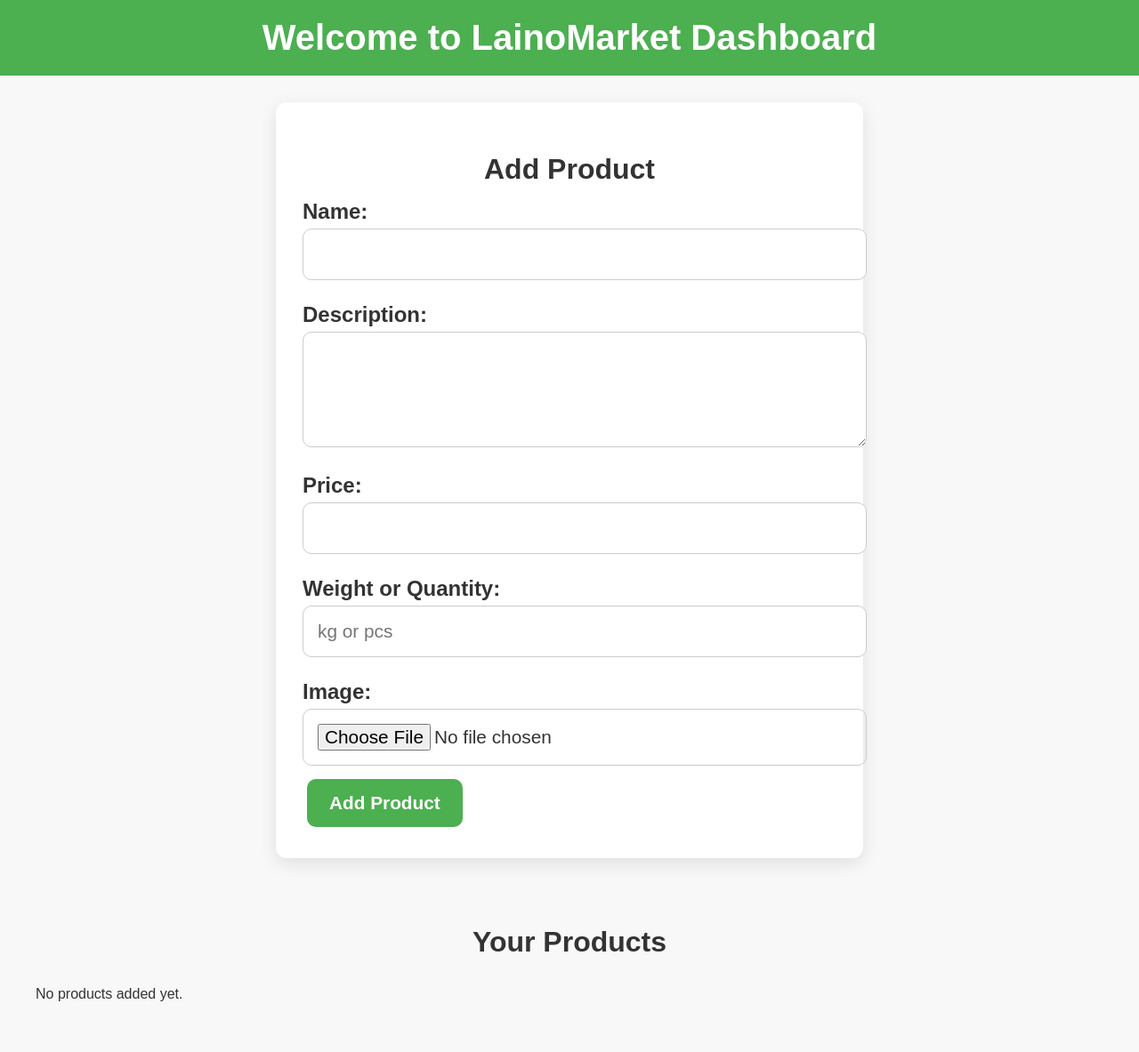
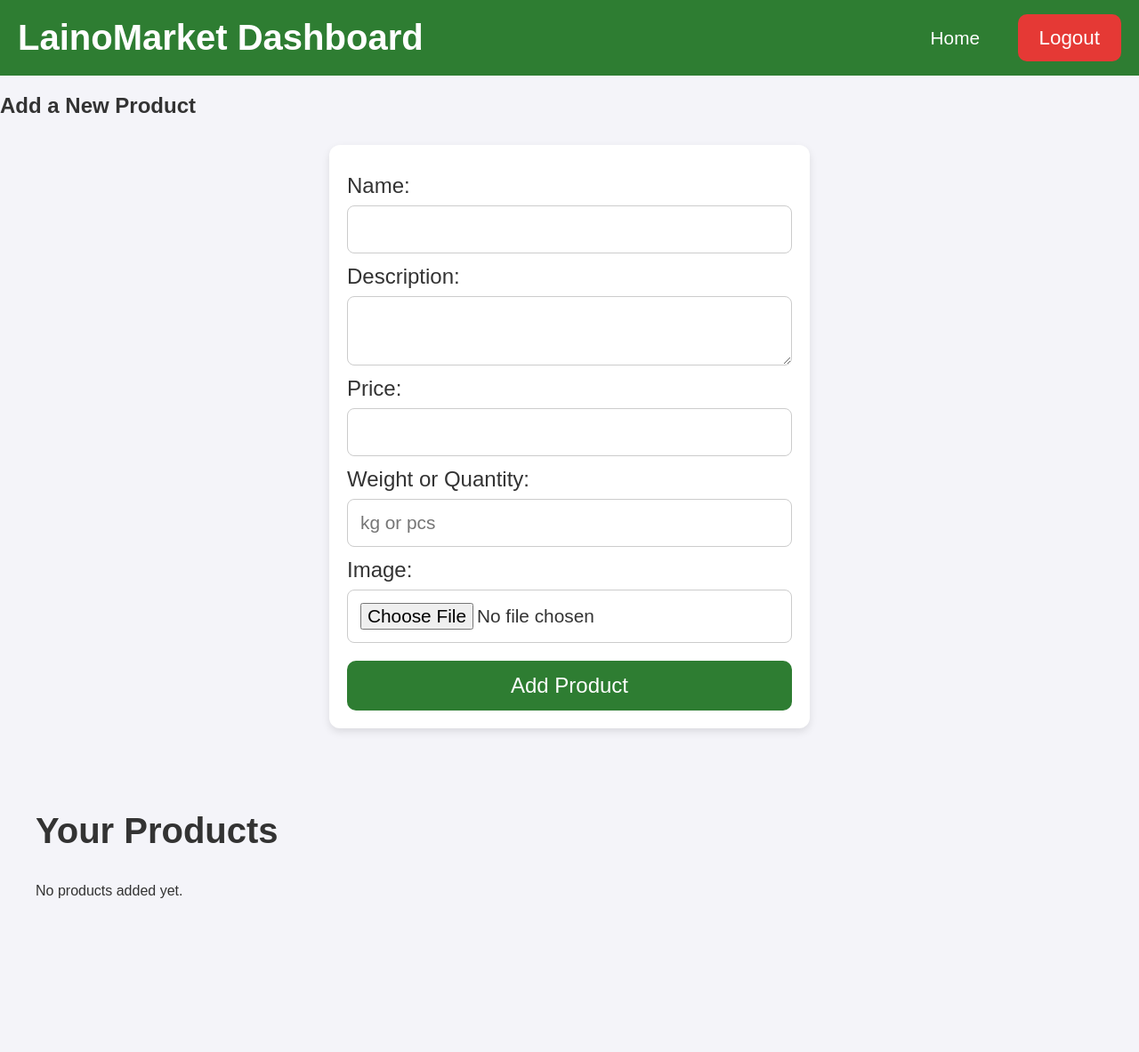
Before and after one commit to chirusemion/LainoMarket, a Flask app: page /dashboard in a window 1280 px wide. Shown: the whole page at 89% size. After the commit the page ends 1010 px from the top, so only its background shows below. Run offline with Flask 3, Linux system fonts and the light colour scheme; the visitor is signed in with stand-in values (Sample User, id 1).

Commit message:
Updated login, dashboard, home templates and style.css with bigger UI and logout button

```diff
--- a/static/css/style.css
+++ b/static/css/style.css
@@ -1,19 +1,19 @@
-/* =========================
-   GLOBAL STYLES
-========================= */
+/* General Reset */
 body {
+    margin: 0;
     font-family: Arial, sans-serif;
-    margin: 0;
-    padding: 0;
-    background: #f8f8f8;
+    background-color: #f4f4f9;
     color: #333;
 }
 
+/* Header */
 header {
-    background: #4CAF50;
+    background-color: #2E7D32;
     color: white;
     padding: 20px;
-    text-align: center;
+    display: flex;
+    justify-content: space-between;
+    align-items: center;
 }
 
 header h1 {
@@ -21,230 +21,212 @@ header h1 {
     margin: 0;
 }
 
-h2 {
-    font-size: 2rem;
-    margin-bottom: 15px;
-    text-align: center;
+nav a {
+    text-decoration: none;
+    color: white;
+    font-size: 1.3rem;
+    margin-left: 20px;
+    padding: 12px 18px;
+    border-radius: 8px;
+    transition: background-color 0.3s;
 }
 
-/* =========================
-   BUTTONS
-========================= */
-button, .btn {
-    display: inline-block;
-    padding: 15px 25px;
-    font-size: 1.3rem;
-    font-weight: bold;
-    border: none;
-    border-radius: 10px;
-    background-color: #4CAF50;
-    color: white;
-    text-align: center;
-    cursor: pointer;
-    transition: background 0.3s ease;
-    margin: 5px;
+nav a:hover {
+    background-color: #1B5E20;
 }
 
-button:hover, .btn:hover {
-    background-color: #388E3C;
+/* Logout Button */
+.logout-btn {
+    background-color: #E53935;
+    font-size: 1.4rem;
+    padding: 14px 24px;
+    border-radius: 10px;
 }
 
-/* =========================
-   DASHBOARD FORM
-========================= */
-.add-product-form {
-    max-width: 600px;
-    width: 95%;
-    margin: 30px auto;
-    padding: 30px;
-    background: #fff;
-    border-radius: 12px;
-    box-shadow: 0 6px 20px rgba(0,0,0,0.1);
+.logout-btn:hover {
+    background-color: #B71C1C;
 }
 
-.add-product-form label {
-    display: block;
-    font-size: 1.5rem;
-    font-weight: bold;
-    margin-top: 15px;
-    margin-bottom: 5px;
-    text-align: left;
+/* Forms */
+form {
+    display: flex;
+    flex-direction: column;
+    max-width: 500px;
+    margin: 30px auto;
+    padding: 20px;
+    background: white;
+    border-radius: 12px;
+    box-shadow: 0px 4px 10px rgba(0,0,0,0.1);
 }
 
-.add-product-form input[type="text"],
-.add-product-form input[type="number"],
-.add-product-form input[type="file"],
-.add-product-form textarea {
-    width: 100%;
-    padding: 16px;
-    border-radius: 10px;
-    border: 1px solid #ccc;
-    font-size: 1.3rem;
-    margin-bottom: 10px;
+form h2 {
+    font-size: 2rem;
+    margin-bottom: 20px;
 }
 
-/* =========================
-   PRODUCT LIST
-========================= */
+form label {
+    margin-top: 12px;
+    font-size: 1.5rem;
+}
+
+form input,
+form textarea,
+form button {
+    margin-top: 8px;
+    padding: 14px;
+    font-size: 1.3rem;
+    border: 1px solid #ccc;
+    border-radius: 8px;
+}
+
+form textarea {
+    resize: vertical;
+}
+
+form button {
+    background-color: #2E7D32;
+    color: white;
+    border: none;
+    margin-top: 20px;
+    cursor: pointer;
+    font-size: 1.5rem;
+    border-radius: 10px;
+}
+
+form button:hover {
+    background-color: #1B5E20;
+}
+
+/* Product List */
 .product-list {
     max-width: 1200px;
-    margin: 20px auto;
+    margin: 40px auto;
     padding: 20px;
+}
+
+.product-list h2 {
+    font-size: 2.5rem;
+    margin-bottom: 20px;
 }
 
 .products {
     display: grid;
-    grid-template-columns: repeat(auto-fill, minmax(280px, 1fr));
-    gap: 20px;
+    grid-template-columns: repeat(auto-fit, minmax(280px, 1fr));
+    gap: 30px;
 }
 
 .product-card {
-    background: #fff;
+    background: white;
+    padding: 20px;
     border-radius: 12px;
-    padding: 20px;
+    box-shadow: 0px 4px 12px rgba(0,0,0,0.1);
     text-align: center;
-    box-shadow: 0 6px 20px rgba(0,0,0,0.1);
 }
 
 .product-card img {
-    width: 100%;
-    height: 200px;
-    object-fit: cover;
-    border-radius: 10px;
-    margin-bottom: 10px;
+    max-width: 100%;
+    max-height: 250px;
+    border-radius: 12px;
+    margin-bottom: 15px;
 }
 
+/* Bigger Product Name */
 .product-card h3 {
-    font-size: 1.6rem;
+    font-size: 4rem;   /* BIG product name */
     margin: 10px 0;
+    color: #2E7D32;
 }
 
 .product-card p {
-    font-size: 1.2rem;
-    margin: 6px 0;
+    font-size: 1.6rem;
+    margin: 8px 0;
 }
 
-/* =========================
-   LOGIN FORM
-========================= */
-.login-container {
-    display: flex;
-    justify-content: center;
-    align-items: center;
-    min-height: 100vh;
+/* Buttons inside product cards */
+.product-card .btn {
+    display: inline-block;
+    background-color: #1976D2;
+    color: white;
+    padding: 12px 20px;
+    margin-top: 12px;
+    border-radius: 10px;
+    text-decoration: none;
+    font-size: 1.3rem;
+    transition: background-color 0.3s;
 }
 
-.login-form {
-    max-width: 500px;
-    width: 95%;
-    margin: 20px;
+.product-card .btn:hover {
+    background-color: #0D47A1;
+}
+
+/* Login Page */
+.login-container {
+    max-width: 400px;
+    margin: 100px auto;
     padding: 30px;
-    background-color: #ffffff;
+    background: white;
     border-radius: 12px;
-    box-shadow: 0 6px 20px rgba(0,0,0,0.15);
+    box-shadow: 0px 4px 10px rgba(0,0,0,0.2);
     text-align: center;
 }
 
-.login-form h2 {
-    font-size: 2rem;
+.login-container h2 {
+    font-size: 2.5rem;
     margin-bottom: 20px;
-    color: #2E7D32;
 }
 
-.login-form label {
+.login-container label {
     display: block;
-    font-size: 1.5rem;
-    margin-bottom: 6px;
-    margin-top: 12px;
-    font-weight: bold;
-    text-align: left;
+    margin: 12px 0 6px;
+    font-size: 1.4rem;
 }
 
-.login-form input[type="text"],
-.login-form input[type="password"] {
+.login-container input {
+    width: 100%;
+    padding: 14px;
+    font-size: 1.3rem;
+    margin-bottom: 20px;
+    border-radius: 8px;
+    border: 1px solid #ccc;
+}
+
+.login-container button {
     width: 100%;
     padding: 16px;
+    font-size: 1.5rem;
+    background-color: #2E7D32;
+    color: white;
+    border: none;
     border-radius: 10px;
-    border: 1px solid #ccc;
-    font-size: 1.4rem;
-    margin-bottom: 15px;
+    cursor: pointer;
 }
 
-.login-form .login-btn {
-    width: 100%;
-    padding: 18px;
-    font-size: 1.6rem;
-    font-weight: bold;
-    border-radius: 10px;
-    background-color: #4CAF50;
-    color: white;
-    border: none;
-    margin-top: 15px;
-    cursor: pointer;
-    transition: background 0.3s;
+.login-container button:hover {
+    background-color: #1B5E20;
 }
 
-.login-form .login-btn:hover {
-    background-color: #388E3C;
+/* Error message */
+.error {
+    color: red;
+    font-size: 1.2rem;
+    margin-top: 15px;
 }
 
-.error {
-    color: red;
-    margin-top: 10px;
-    font-size: 1.2rem;
-}
-
-/* =========================
-   FOOTER
-========================= */
-footer {
-    margin-top: 40px;
-    padding: 15px;
-    text-align: center;
-    background: #eee;
-    font-size: 1rem;
-}
-
-/* =========================
-   RESPONSIVE DESIGN
-========================= */
-@media screen and (max-width: 1024px) {
+/* Responsive */
+@media screen and (max-width: 768px) {
     header h1 {
-        font-size: 2.2rem;
+        font-size: 2rem;
     }
 
-    h2 {
-        font-size: 1.8rem;
+    nav a {
+        font-size: 1.1rem;
     }
 
-    button, .btn {
-        font-size: 1.2rem;
-        padding: 12px 18px;
+    .product-card h3 {
+        font-size: 2.5rem;
+    }
+
+    form, .login-container {
+        width: 90%;
     }
 }
-
-@media screen and (max-width: 768px) {
-    .products {
-        gap: 20px;
-    }
-
-    .product-card img {
-        max-height: 200px;
-    }
-
-    .product-card h3,
-    .product-card p {
-        font-size: 1.2rem;
-    }
-
-    .add-product-form label,
-    .login-form label {
-        font-size: 1.3rem;
-    }
-
-    .login-form input,
-    .add-product-form input,
-    .add-product-form textarea {
-        font-size: 1.2rem;
-    }
-}
--- a/templates/dashboard.html
+++ b/templates/dashboard.html
@@ -7,18 +7,21 @@
 </head>
 <body>
     <header>
-        <h1>Welcome to LainoMarket Dashboard</h1>
+        <h1>LainoMarket Dashboard</h1>
+        <nav>
+            <a href="{{ url_for('home') }}">Home</a>
+            <a href="{{ url_for('logout') }}" class="logout-btn">Logout</a>
+        </nav>
     </header>
 
-    {% if user.role in ['farmer', 'admin'] %}
-    <section>
-        <form method="POST" enctype="multipart/form-data" class="add-product-form">
-            <h2>Add Product</h2>
+    <section class="add-product-form">
+        <h2>Add a New Product</h2>
+        <form method="POST" enctype="multipart/form-data">
             <label>Name:</label>
             <input type="text" name="name" required>
 
             <label>Description:</label>
-            <textarea name="description" rows="4"></textarea>
+            <textarea name="description"></textarea>
 
             <label>Price:</label>
             <input type="number" step="0.01" name="price" required>
@@ -29,10 +32,9 @@
             <label>Image:</label>
             <input type="file" name="image" accept="image/*" required>
 
-            <button type="submit" class="btn">Add Product</button>
+            <button type="submit">Add Product</button>
         </form>
     </section>
-    {% endif %}
 
     <section class="product-list">
         <h2>Your Products</h2>
@@ -46,8 +48,8 @@
                 <p>Status: {{ 'In Stock' if product.in_stock else 'Out of Stock' }}</p>
 
                 {% if user.role == 'admin' %}
-                <a href="{{ url_for('edit_product', product_id=product.id) }}" class="btn">Edit</a>
-                <a href="{{ url_for('delete_product', product_id=product.id) }}" class="btn" onclick="return confirm('Are you sure?')">Delete</a>
+                    <a href="{{ url_for('edit_product', product_id=product.id) }}" class="btn">Edit</a>
+                    <a href="{{ url_for('delete_product', product_id=product.id) }}" class="btn" onclick="return confirm('Are you sure?')">Delete</a>
                 {% endif %}
             </div>
             {% else %}
```
Also changed, not shown: templates/home.html (+37 -31 lines), templates/login.html (+22 -6 lines).
